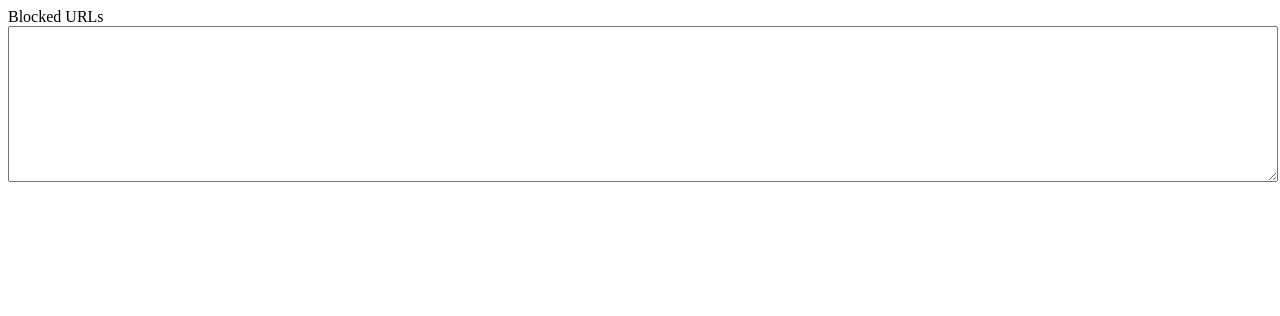
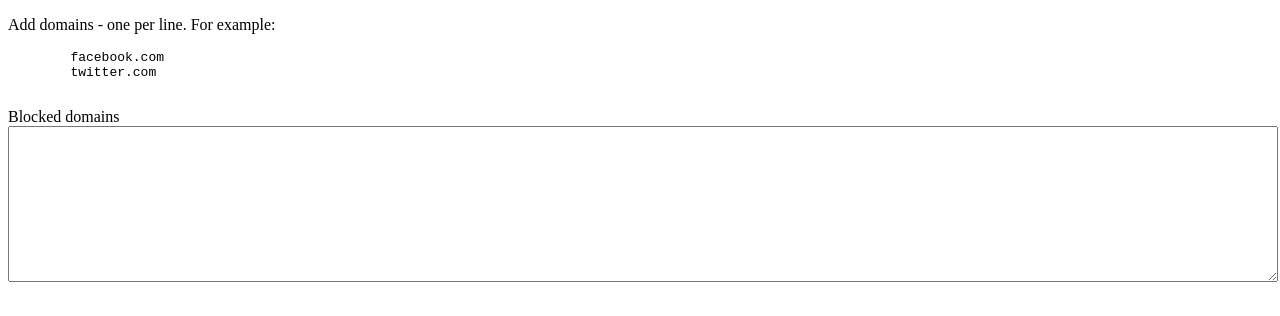
Before and after one commit to Yrwein/distraction-blocker, a browser extension: page options.html in a window 1280 px wide. Drawn offline with Linux system fonts and the light colour scheme.

Commit message:
options.html: Added clarification for the input

```diff
--- a/options.html
+++ b/options.html
@@ -6,7 +6,12 @@
 
   <body>
     <form>
-      <label for="blocked-urls">Blocked URLs</label>
+      <p>Add domains - one per line. For example:</p>
+      <pre>
+        facebook.com
+        twitter.com
+      </pre>
+      <label for="blocked-urls">Blocked domains</label>
       <textarea id="blocked-urls" style="width: 100%" rows="10"></textarea>
     </form>
 
```
Also changed, not shown: manifest.json.
